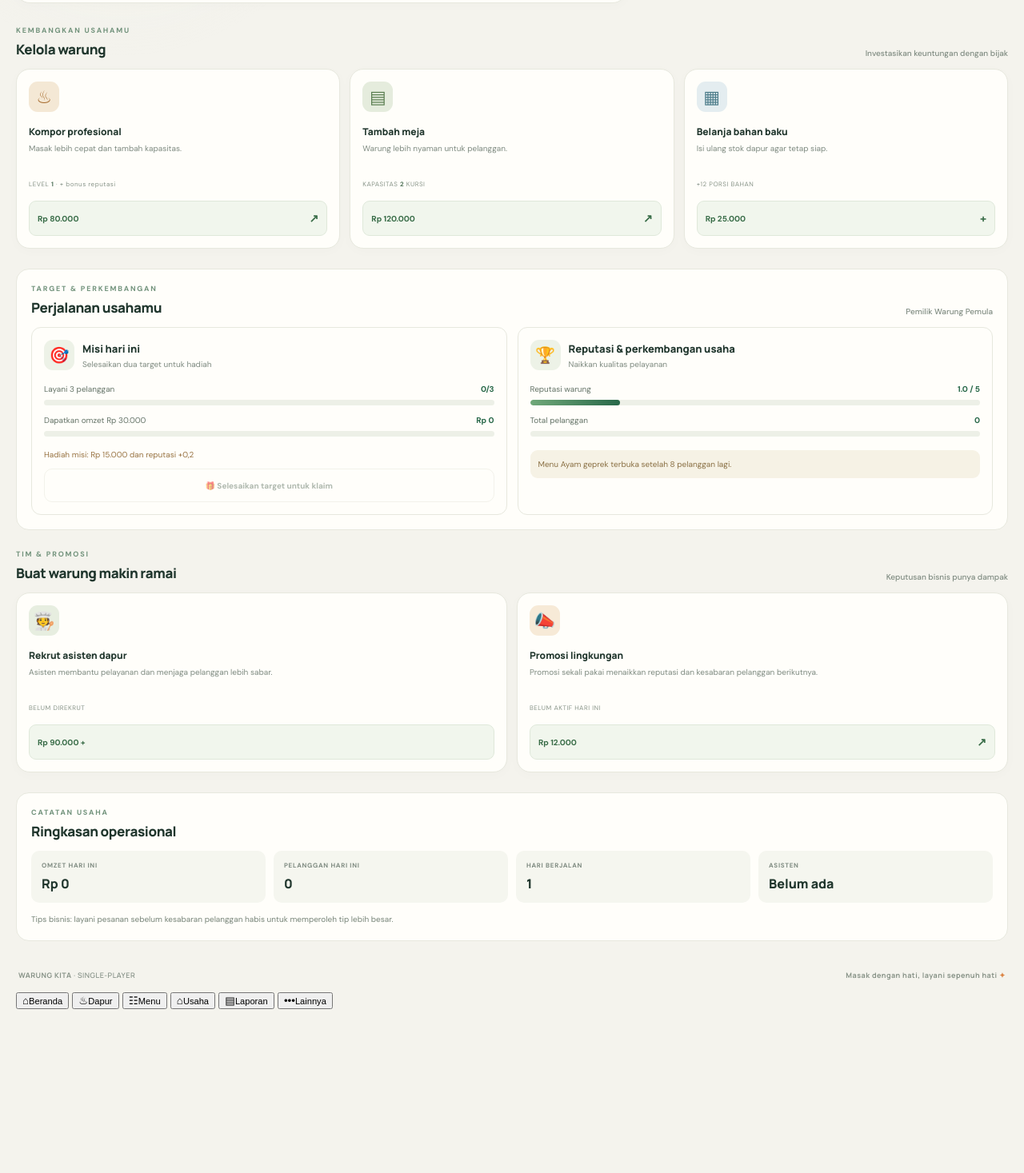
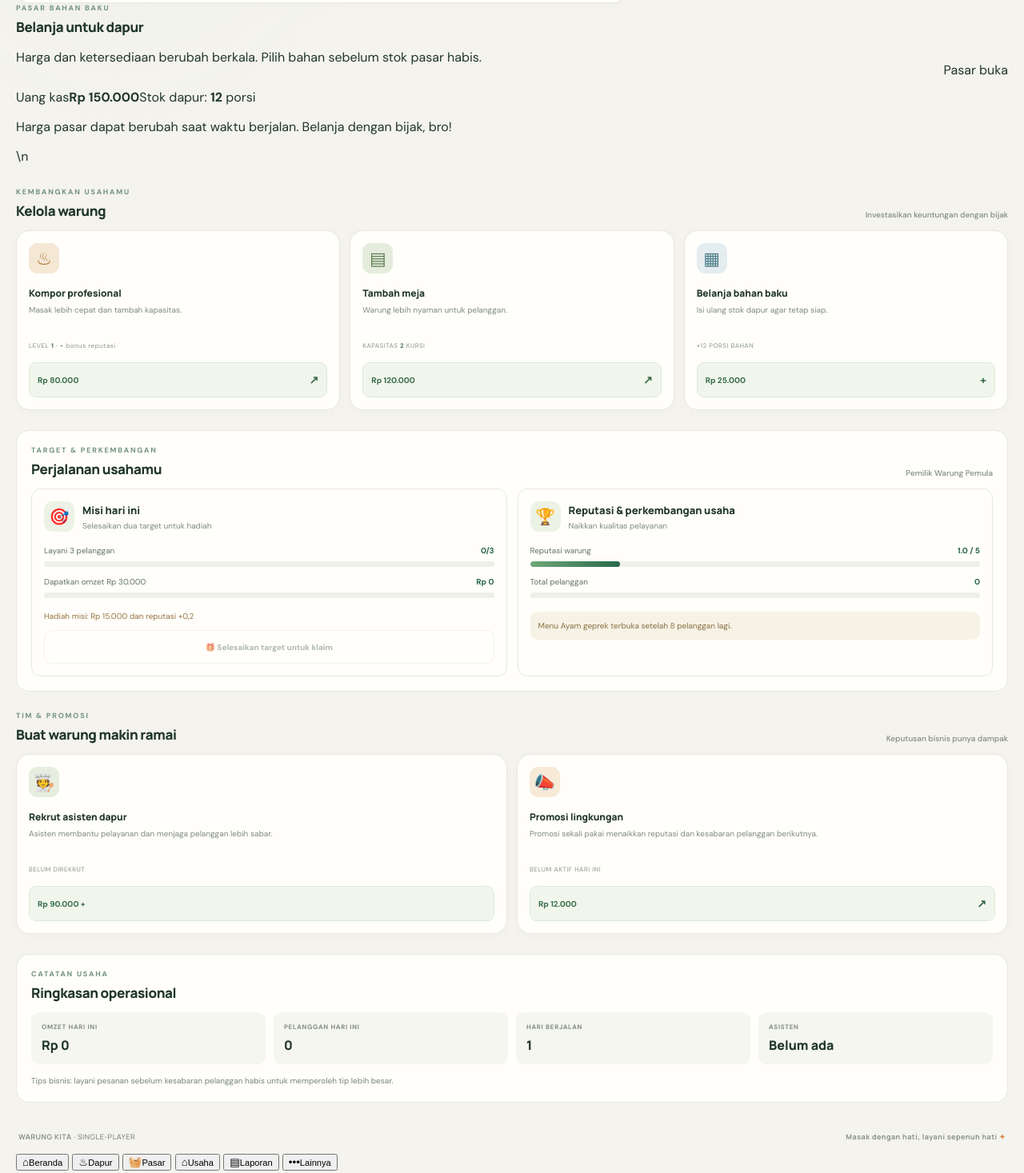
Before and after one commit to dink2v/adventure-game-web, a plain HTML site: page index.html in a window 1280 px wide. Shown: the part 1054-2521 px from the top of the page at 80% size. Before the commit the page ends 2340 px from the top, so only its background shows below. Drawn offline with Linux system fonts and the light colour scheme.

Commit message:
Add dedicated market screen and bottom navigation labels

```diff
--- a/index.html
+++ b/index.html
@@ -67,7 +67,14 @@
       </aside>
     </section>
 
-    <section class="management" id="business-panel">
+
+    <section class="market-panel" id="market-panel" aria-label="Pasar bahan baku">
+      <div class="management-heading"><div><p class="eyebrow">PASAR BAHAN BAKU</p><h2>Belanja untuk dapur</h2><p class="market-intro">Harga dan ketersediaan berubah berkala. Pilih bahan sebelum stok pasar habis.</p></div><span class="market-refresh" id="market-refresh">Pasar buka</span></div>
+      <div class="market-wallet"><span>Uang kas</span><strong id="market-cash">Rp 150.000</strong><span class="market-stock-total">Stok dapur: <b id="market-stock-total">12</b> porsi</span></div>
+      <div class="market-grid" id="market-grid" aria-live="polite"></div>
+      <p class="market-note" id="market-note">Harga pasar dapat berubah saat waktu berjalan. Belanja dengan bijak, bro!</p>
+    </section>
+\n    <section class="management" id="business-panel">
       <div class="management-heading"><div><p class="eyebrow">KEMBANGKAN USAHAMU</p><h2>Kelola warung</h2></div><span class="muted small-text">Investasikan keuntungan dengan bijak</span></div>
       <div class="upgrade-grid">
         <article class="upgrade-card"><div class="upgrade-icon stove">♨</div><div class="upgrade-copy"><strong>Kompor profesional</strong><p>Masak lebih cepat dan tambah kapasitas.</p><span class="upgrade-meta">LEVEL <b id="stove-level">1</b> · + bonus reputasi</span></div><button class="upgrade-btn" id="stove-btn">Rp 80.000 <span>↗</span></button></article>
@@ -111,7 +118,7 @@
     <nav class="app-bottom-nav" id="app-bottom-nav" aria-label="Navigasi utama">
       <button type="button" data-view="home" class="active"><span>⌂</span><small>Beranda</small></button>
       <button type="button" data-view="kitchen"><span>♨</span><small>Dapur</small></button>
-      <button type="button" data-view="menu"><span>☷</span><small>Menu</small></button>
+      <button type="button" data-view="market"><span>🧺</span><small>Pasar</small></button>
       <button type="button" data-view="business"><span>⌂</span><small>Usaha</small></button>
       <button type="button" data-view="report"><span>▤</span><small>Laporan</small></button>
       <button type="button" data-view="more"><span>•••</span><small>Lainnya</small></button>
```
